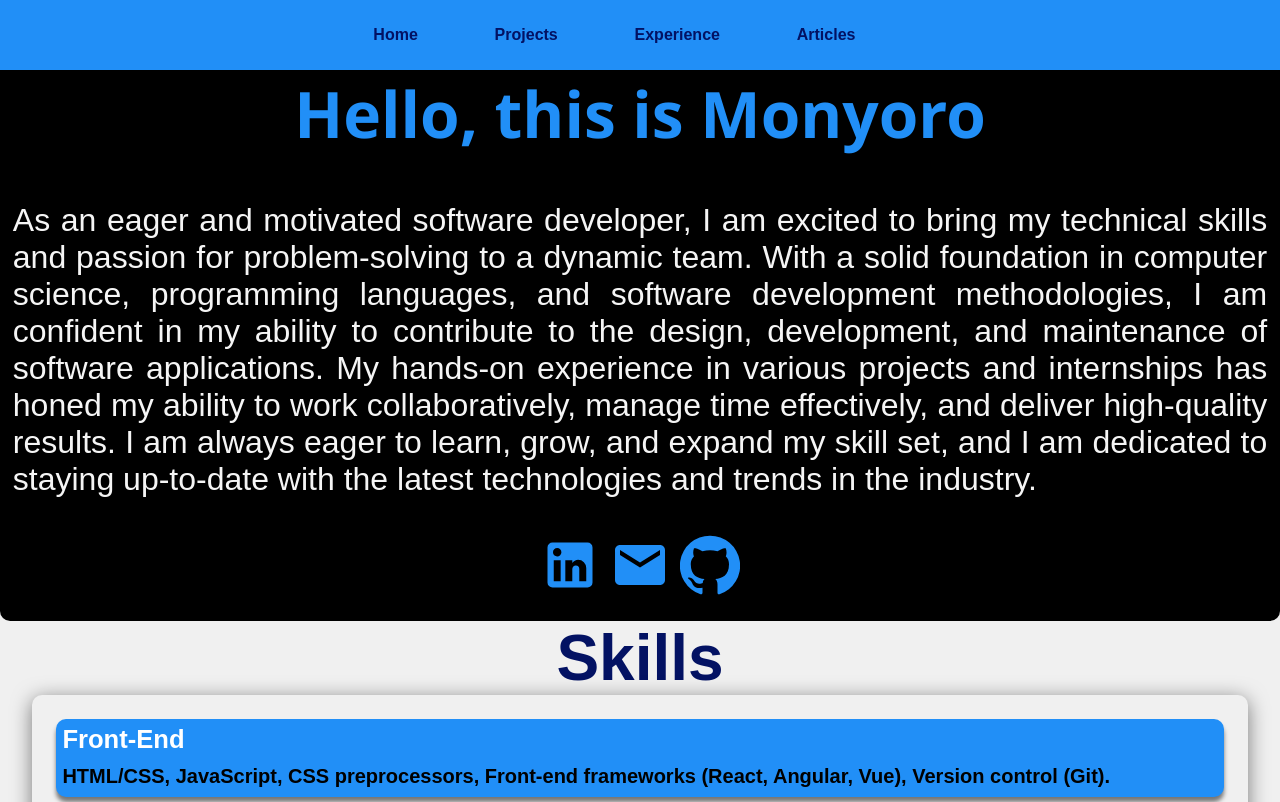
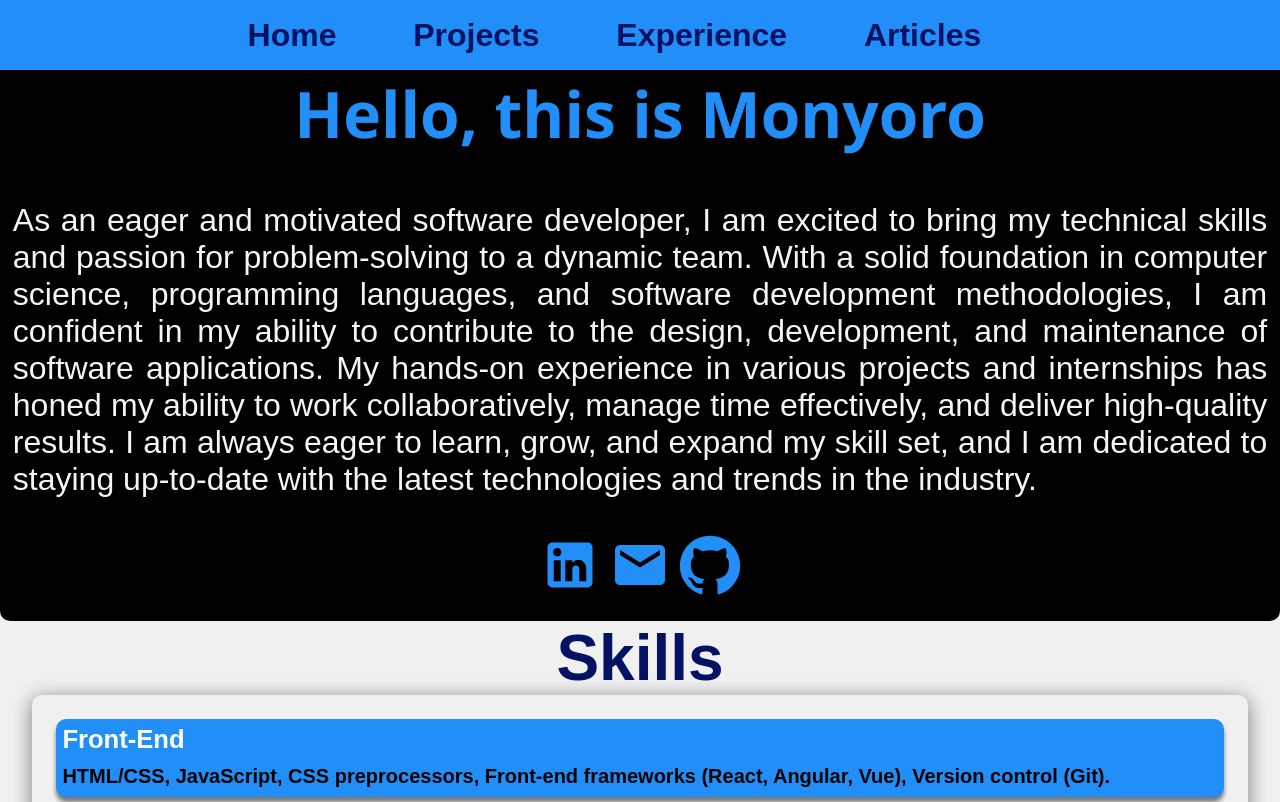
Before and after one commit to moabmo/abiud, a React (Create React App) app: page / in a window 1280 px wide. Shown: the top 802 px of the page. Built offline with nearby package versions, Linux system fonts and the light colour scheme.

Commit message:
Update Navbar.css

```diff
--- a/src/styles/Navbar.css
+++ b/src/styles/Navbar.css
@@ -22,6 +22,7 @@
     margin: 1%;
     font-weight: bolder;
     font-weight: 900;
+      font-size: 200%;
       maximum-width: 20%;
       margin-right: 5%;
 
```
